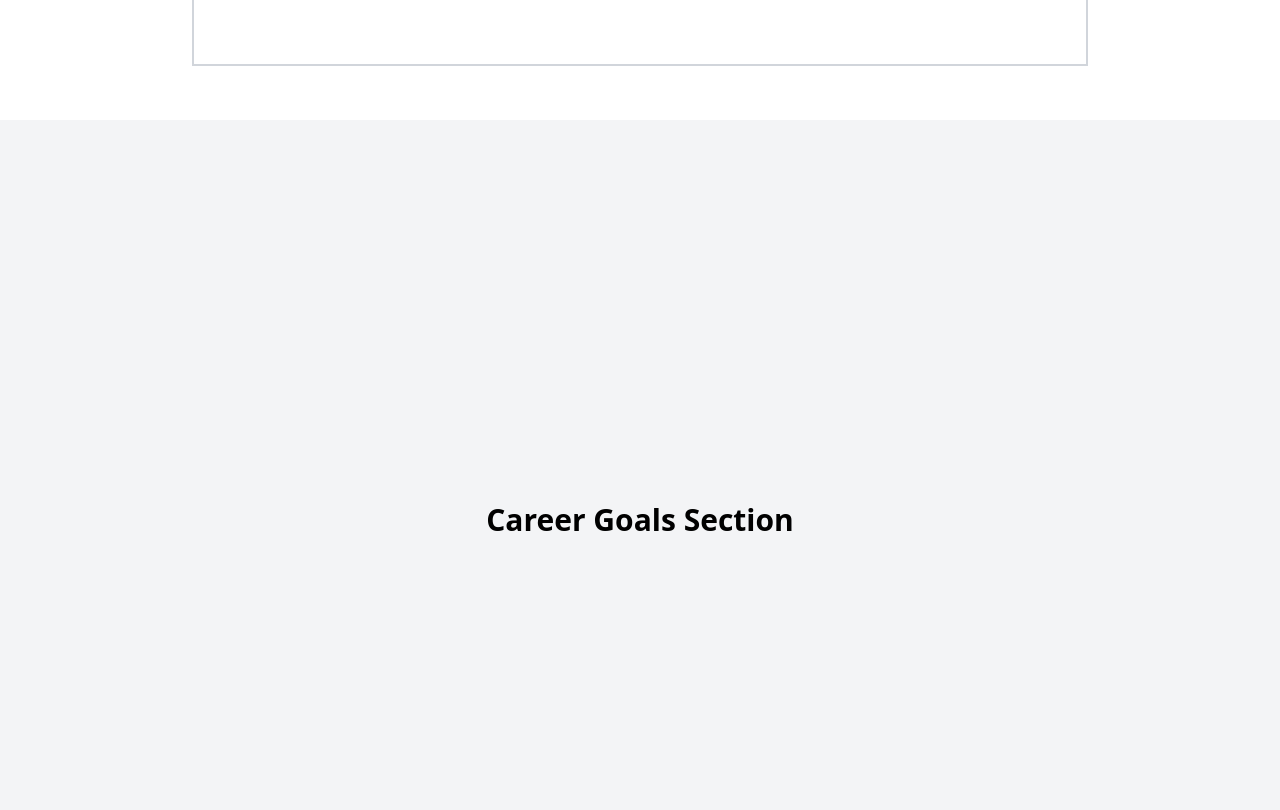
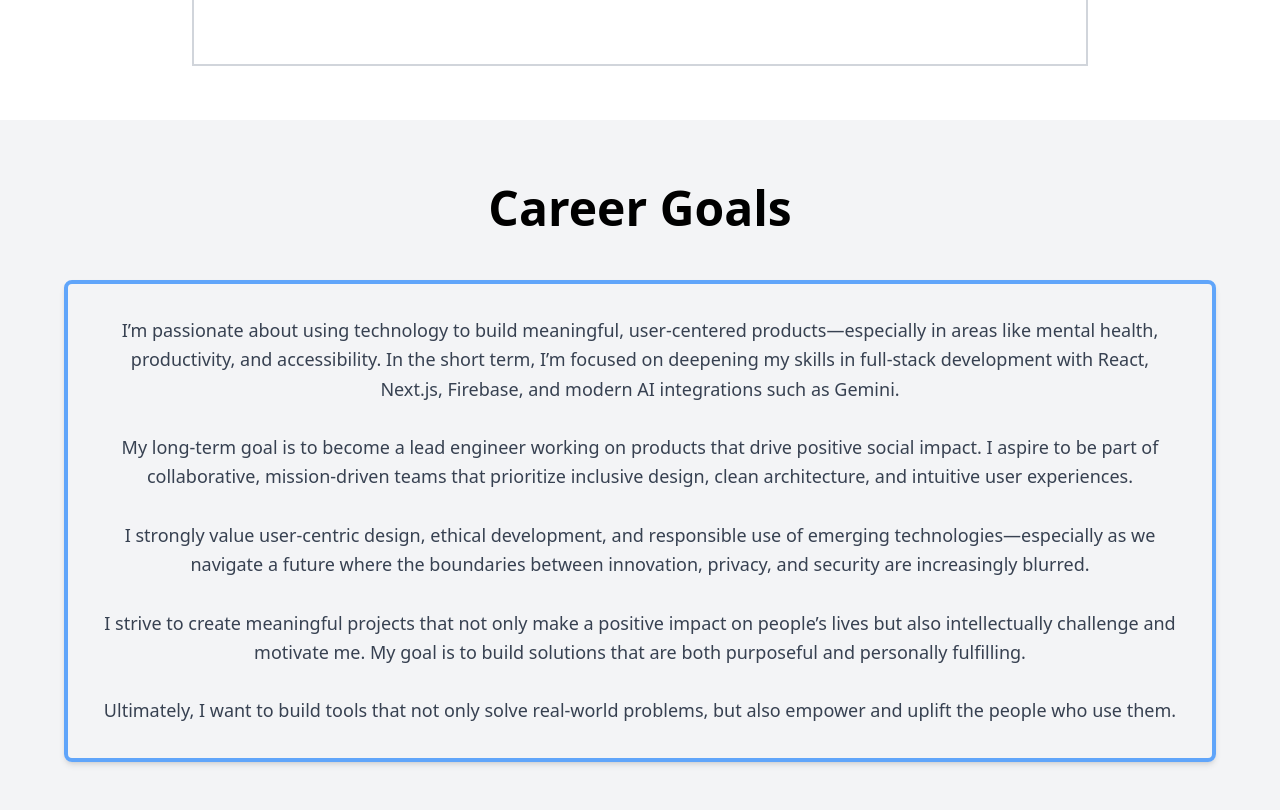
Before and after one commit to IsaiahWut/my-portfolio, a React (Create React App) app: page / in a window 1280 px wide. Shown: the part 4120-4930 px from the top of the page. Built offline with nearby package versions, Linux system fonts and the light colour scheme.

Commit message:
Career Goals Section

```diff
--- a/src/pages/CareerGoals.tsx
+++ b/src/pages/CareerGoals.tsx
@@ -2,9 +2,35 @@ const CareerGoals = () => {
   return (
     <section
       id="career-goals"
-      className="h-screen flex justify-center items-center bg-gray-100"
+      className="min-h-screen bg-gray-100 px-4 py-16 flex flex-col items-center"
     >
-      <h1 className="text-3xl font-bold">Career Goals Section</h1>
+      <h2 className="text-3xl sm:text-4xl md:text-5xl font-bold mb-12 text-center">
+        Career Goals
+      </h2>
+
+      <div className="flex flex-col md:flex-row items-center justify-center space-y-10 md:space-y-0 md:space-x-16 w-full max-w-6xl">
+        <div className="border-4 border-blue-400 rounded-lg p-6 sm:p-8 shadow-md flex flex-col justify-center items-center text-center w-full">
+          <p className="text-lg text-gray-700 leading-relaxed">
+            I’m passionate about using technology to build meaningful, user-centered products—especially in areas like mental health, productivity, and accessibility. In the short term, I’m focused on deepening my skills in full-stack development with React, Next.js, Firebase, and modern AI integrations such as Gemini.
+
+            <br /><br />
+
+            My long-term goal is to become a lead engineer working on products that drive positive social impact. I aspire to be part of collaborative, mission-driven teams that prioritize inclusive design, clean architecture, and intuitive user experiences.
+
+            <br /><br />
+
+            I strongly value user-centric design, ethical development, and responsible use of emerging technologies—especially as we navigate a future where the boundaries between innovation, privacy, and security are increasingly blurred.
+
+            <br /><br />
+
+           I strive to create meaningful projects that not only make a positive impact on people’s lives but also intellectually challenge and motivate me. My goal is to build solutions that are both purposeful and personally fulfilling.
+
+            <br /><br />
+
+            Ultimately, I want to build tools that not only solve real-world problems, but also empower and uplift the people who use them.
+          </p>
+        </div>
+      </div>
     </section>
   );
 };
```
